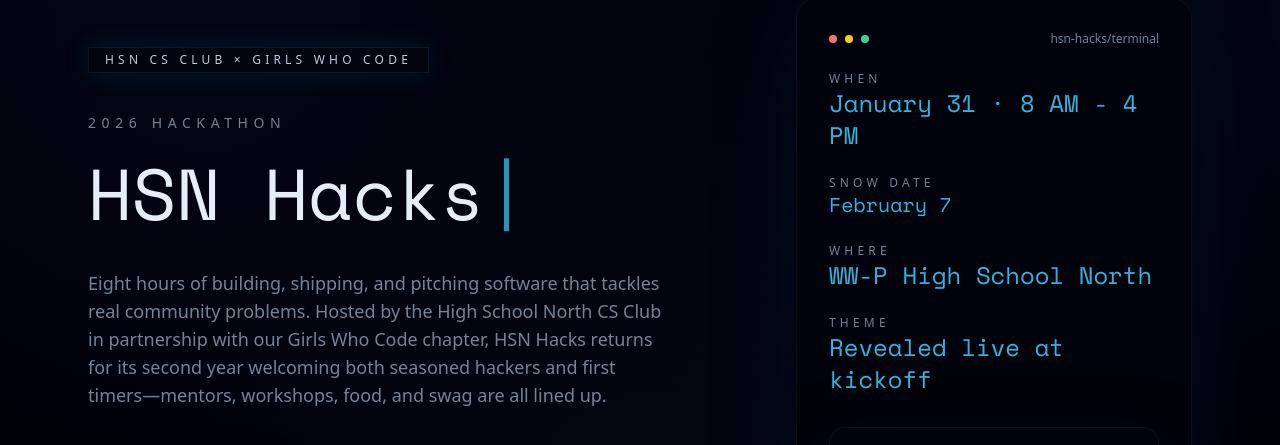
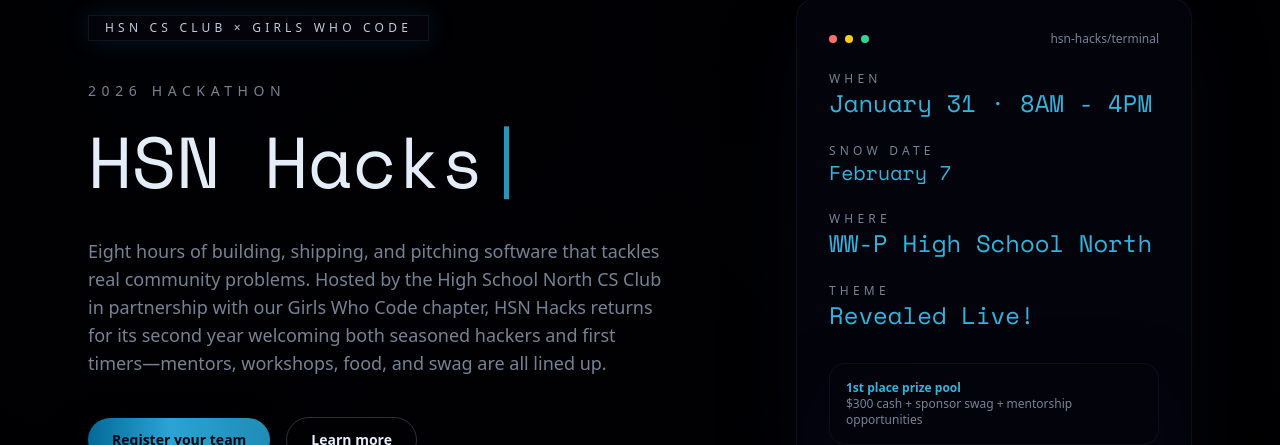
Before and after one commit to adi-varshney/HsnHacks, a Next.js app: page / in a window 1280 px wide. Shown: the part 147-592 px from the top of the page. Built offline with nearby package versions, Linux system fonts and the light colour scheme.

Commit message:
Dark mode refinement
Fine-tune dual-theme styling for a truer black experience with restrained blue accents:
- deepen and neutralize dark-mode background/overlay palette for near-black tonality
- soften accent blues, lower glow/shadow bloom, and rebalance nav/panel borders to highlight content

```diff
--- a/app/globals.css
+++ b/app/globals.css
@@ -3,10 +3,10 @@
 @tailwind utilities;
 
 :root {
-  --bg-color: #000109;
-  --overlay-1: radial-gradient(circle at 16% 18%, rgba(24, 47, 109, 0.12), transparent 42%);
-  --overlay-2: radial-gradient(circle at 84% 14%, rgba(6, 68, 123, 0.12), transparent 46%);
-  --overlay-3: radial-gradient(circle at 52% 88%, rgba(12, 74, 110, 0.1), transparent 52%);
+  --bg-color: #000103;
+  --overlay-1: radial-gradient(circle at 16% 18%, rgba(12, 18, 32, 0.08), transparent 42%);
+  --overlay-2: radial-gradient(circle at 84% 14%, rgba(10, 14, 26, 0.07), transparent 46%);
+  --overlay-3: radial-gradient(circle at 52% 88%, rgba(18, 20, 32, 0.06), transparent 52%);
 
   --text-primary: #e5edf9;
   --text-muted: rgba(148, 163, 184, 0.8);
@@ -15,34 +15,34 @@
   --accent-soft: #2ba3d4;
   --accent-text: #33b3de;
 
-  --nav-bg: rgba(1, 3, 12, 0.94);
-  --nav-border: rgba(26, 39, 78, 0.24);
-  --nav-shadow: 0 18px 38px rgba(8, 23, 52, 0.4);
+  --nav-bg: rgba(2, 2, 6, 0.94);
+  --nav-border: rgba(28, 32, 48, 0.32);
+  --nav-shadow: 0 18px 38px rgba(8, 10, 20, 0.46);
   --nav-link: rgba(226, 232, 240, 0.86);
   --nav-link-hover: #66bdda;
 
-  --logo-ring-bg: rgba(4, 7, 16, 0.92);
-  --logo-ring-border: rgba(24, 36, 72, 0.32);
-  --logo-ring-shadow: 0 0 20px rgba(12, 74, 110, 0.18);
+  --logo-ring-bg: rgba(6, 6, 10, 0.92);
+  --logo-ring-border: rgba(36, 40, 56, 0.35);
+  --logo-ring-shadow: 0 0 20px rgba(18, 20, 32, 0.24);
 
-  --chip-bg: rgba(2, 5, 14, 0.94);
-  --chip-border: rgba(28, 32, 52, 0.55);
+  --chip-bg: rgba(4, 4, 10, 0.94);
+  --chip-border: rgba(36, 38, 58, 0.45);
   --chip-text: rgba(214, 226, 245, 0.9);
 
-  --glass-bg: rgba(2, 4, 12, 0.92);
-  --glass-border: rgba(20, 24, 44, 0.55);
-  --glass-shadow: 0 26px 60px rgba(5, 12, 28, 0.55);
+  --glass-bg: rgba(4, 4, 12, 0.92);
+  --glass-border: rgba(28, 30, 48, 0.48);
+  --glass-shadow: 0 26px 60px rgba(8, 10, 24, 0.52);
 
-  --tile-border: rgba(18, 24, 42, 0.55);
+  --tile-border: rgba(26, 28, 44, 0.48);
   --tile-hover-border: rgba(43, 163, 212, 0.32);
   --tile-hover-shadow: 0 28px 58px rgba(10, 20, 42, 0.5);
 
-  --panel-bg: rgba(1, 4, 12, 0.96);
-  --panel-border: rgba(18, 26, 48, 0.55);
-  --panel-shadow: 0 34px 72px rgba(8, 18, 40, 0.52);
+  --panel-bg: rgba(4, 4, 12, 0.96);
+  --panel-border: rgba(24, 26, 42, 0.5);
+  --panel-shadow: 0 34px 72px rgba(10, 12, 24, 0.48);
 
   --code-chip-bg: rgba(1, 3, 11, 0.96);
-  --code-chip-border: rgba(18, 32, 60, 0.55);
+  --code-chip-border: rgba(30, 32, 48, 0.5);
   --code-chip-text: #2aa9d1;
 
   --btn-primary-gradient: linear-gradient(90deg, #036a96 0%, #2ba3d4 45%, #1f8cb5 100%);
--- a/app/page.js
+++ b/app/page.js
@@ -36,7 +36,7 @@
     {
       title: "Google Classroom",
       description: "Join with the code",
-      code: "32txdlk",
+      code: "-------",
     },
   ];
 
@@ -105,7 +105,7 @@
                   When
                 </p>
                 <p className="mono-display text-2xl text-accent">
-                  January 31 &middot; 8 AM - 4 PM
+                  January 31 &middot; 8AM - 4PM
                 </p>
               </div>
               <div>
@@ -127,7 +127,7 @@
                   Theme
                 </p>
                 <p className="mono-display text-2xl text-accent">
-                  Revealed live at kickoff
+                  Revealed Live!
                 </p>
               </div>
             </div>
```
